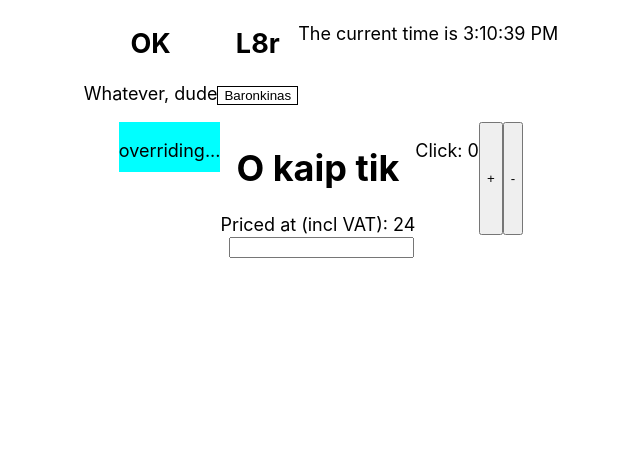
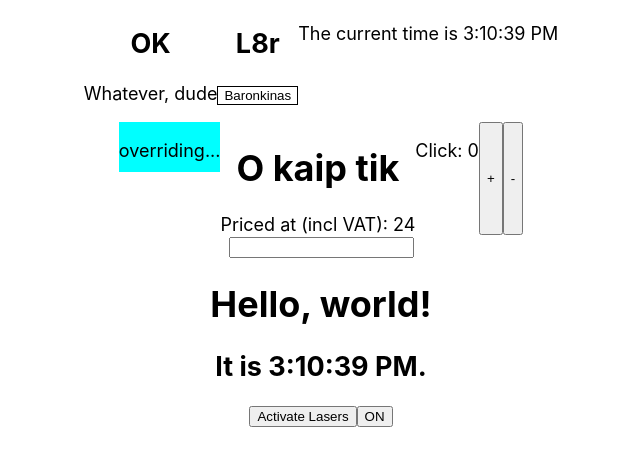
Before and after one commit to ignasandr/lsdemo, a React (Create React App) app: page / in a window 1280 px wide. Shown: the top 466 px of the page, without its empty margins (319-959 px from the left). Built offline with nearby package versions, Linux system fonts and the light colour scheme.

Commit message:
Added modules from step-by-step guide

```diff
--- a/src/App.css
+++ b/src/App.css
@@ -20,3 +20,7 @@
     background-color: aqua;
     justify-self: self-end;
 }
+
+.Tick {
+    background-color: yellow;
+}
--- a/src/App.tsx
+++ b/src/App.tsx
@@ -8,6 +8,9 @@ import { Button } from './components/Button';
 import { Synth } from './components/Synth';
 import { Article } from './components/Article';
 import { Counter } from './components/Counter';
+import Tick from './step/Tick';
+import Lasers from './step/Lasers';
+import Toggle from './step/Toggle';
 
 function App() {
 return (
@@ -25,6 +28,11 @@ return (
         <Counter />
       </Wrapper>
       <Synth />
+      <Tick />
+      <Wrapper>
+        <Lasers />
+        <Toggle />
+      </Wrapper>
     </div>
   );
 }
--- /dev/null
+++ b/src/step/Lasers.tsx
@@ -0,0 +1,15 @@
+import React, { MouseEvent } from 'react';
+
+function Lasers() {
+    function handleClick(event: MouseEvent) {
+        event.preventDefault();
+        alert('The button was clicked. ' + event.currentTarget.textContent);
+    }
+    return (
+        <button onClick={handleClick}>
+            Activate Lasers
+        </button>
+    );
+}
+
+export default Lasers;
--- /dev/null
+++ b/src/step/Tick.tsx
@@ -0,0 +1,43 @@
+import React, { Component } from 'react';
+
+type TickState = { date: Date };
+
+class Tick extends Component<{}, TickState> {
+  timerID: number;
+
+  constructor(props: {}) {
+    super(props);
+    this.state = {date: new Date()};
+    this.timerID = 0;
+  }
+
+  componentDidMount() {
+    this.timerID = window.setInterval(
+      () => this.tick(),
+      1000
+    )
+  }
+
+  componentWillUnmount() {
+    clearInterval(this.timerID);
+  }
+
+  tick() {
+    this.setState({
+      date: new Date()
+    })
+  }
+
+  render() {
+    return (
+      <div>
+        <h1>Hello, world!</h1>
+        <h2>It is {this.state.date.toLocaleTimeString()}.</h2>
+      </div>
+    );
+  }
+}
+
+export default Tick;
+
+// setInterval(Tick, 1000);
--- /dev/null
+++ b/src/step/Toggle.tsx
@@ -0,0 +1,29 @@
+import React, { Component } from 'react';
+
+type MyState = { isToggleOn: boolean };
+
+class Toggle extends Component<{}, MyState> {
+
+    constructor(props: {}) {
+        super(props);
+        this.state = {isToggleOn: true};
+
+        this.handleClick = this.handleClick.bind(this);
+    }
+
+    handleClick() {
+        this.setState(state => ({
+            isToggleOn: !state.isToggleOn
+        }));
+    }
+
+    render() {
+        return(
+            <button onClick={this.handleClick}>
+                {this.state.isToggleOn ? 'ON' : 'OFF'}
+            </button>
+        )
+    }
+}
+
+export default Toggle;
```
Also changed, not shown: src/step/Comment.tsx (added, +72 -0 lines).
